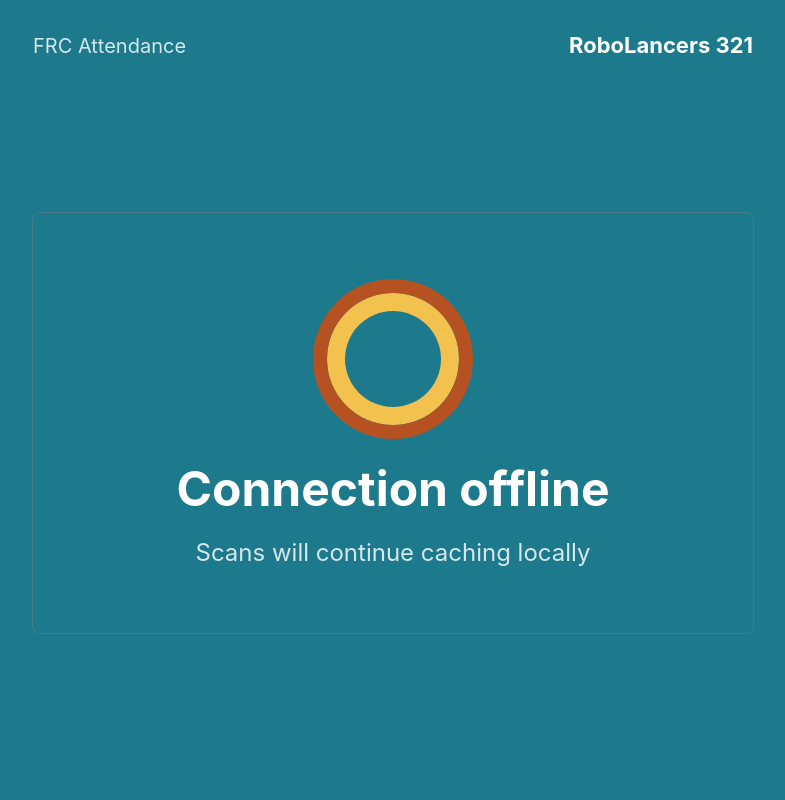
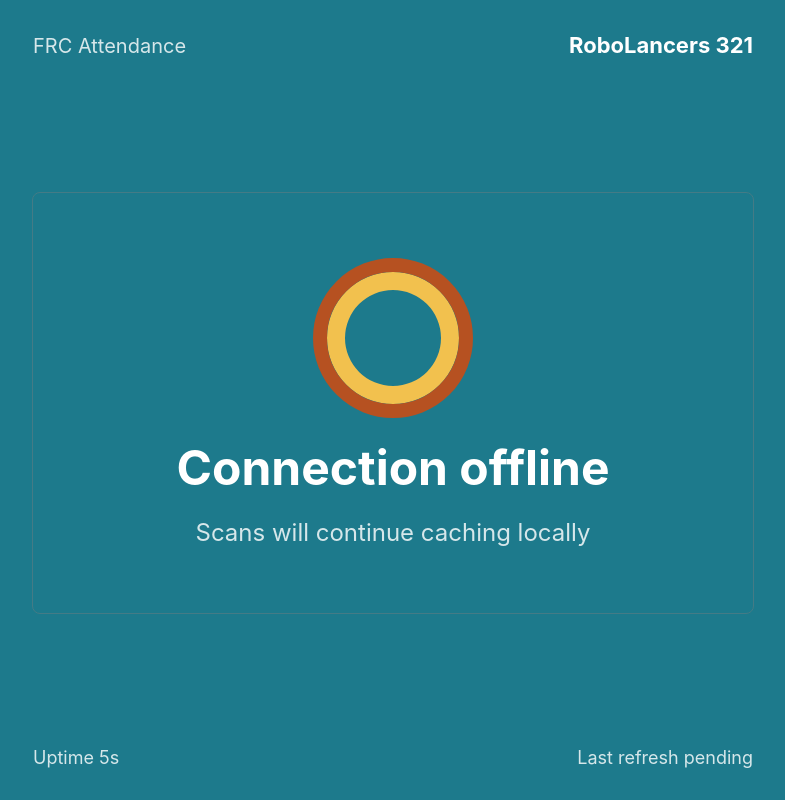
Before and after one commit to isriah/FRC-Attendance-System, a React (Vite) app in the folder apps/kiosk/: page / in a window 1280 px wide. Shown: the whole page, without its empty margins (247-1032 px from the left). Built offline with nearby package versions, Linux system fonts and the light colour scheme; no server answers.

Commit message:
Add kiosk debug uptime counter

```diff
--- a/apps/kiosk/src/ui/App.tsx
+++ b/apps/kiosk/src/ui/App.tsx
@@ -26,6 +26,9 @@ const kioskBrand = {
 
 function KioskApp() {
   const [state, setState] = useState<KioskDisplayState>(readyState);
+  const [startedAt] = useState(() => Date.now());
+  const [lastRefreshAt, setLastRefreshAt] = useState<number>();
+  const [now, setNow] = useState(() => Date.now());
 
   useEffect(() => {
     const root = document.documentElement;
@@ -43,6 +46,7 @@ function KioskApp() {
         if (!response.ok) throw new Error(`Display state request failed: ${response.status}`);
         const next = (await response.json()) as KioskDisplayState;
         if (!isMounted) return;
+        setLastRefreshAt(Date.now());
         if (next.updatedAt && next.updatedAt !== lastSeenUpdate) {
           lastSeenUpdate = next.updatedAt;
           setState(next);
@@ -58,6 +62,11 @@ function KioskApp() {
       isMounted = false;
       window.clearInterval(timer);
     };
+  }, []);
+
+  useEffect(() => {
+    const timer = window.setInterval(() => setNow(Date.now()), 1000);
+    return () => window.clearInterval(timer);
   }, []);
 
   useEffect(() => {
@@ -77,6 +86,10 @@ function KioskApp() {
         <h1>{state.message}</h1>
         <p>{state.detail}</p>
       </section>
+      <footer className="debug-status" aria-label="Kiosk debug timing">
+        <span>Uptime {formatDuration(now - startedAt)}</span>
+        <span>{lastRefreshAt ? `Last refresh ${formatDuration(now - lastRefreshAt)} ago` : "Last refresh pending"}</span>
+      </footer>
     </main>
   );
 }
@@ -85,4 +98,15 @@ function apiBaseUrl() {
   return `${window.location.protocol}//${window.location.hostname}:8787`;
 }
 
+function formatDuration(milliseconds: number) {
+  const totalSeconds = Math.max(0, Math.floor(milliseconds / 1000));
+  const hours = Math.floor(totalSeconds / 3600);
+  const minutes = Math.floor((totalSeconds % 3600) / 60);
+  const seconds = totalSeconds % 60;
+
+  if (hours > 0) return `${hours}h ${minutes}m ${seconds}s`;
+  if (minutes > 0) return `${minutes}m ${seconds}s`;
+  return `${seconds}s`;
+}
+
 createRoot(document.getElementById("root")!).render(<KioskApp />);
--- a/apps/kiosk/src/ui/styles.css
+++ b/apps/kiosk/src/ui/styles.css
@@ -29,7 +29,7 @@ body,
 .kiosk-shell {
   min-height: 100%;
   display: grid;
-  grid-template-rows: auto 1fr;
+  grid-template-rows: auto 1fr auto;
   align-items: center;
   justify-items: center;
   padding: 32px;
@@ -122,3 +122,14 @@ p {
   font-size: 24px;
   color: var(--muted-color);
 }
+
+.debug-status {
+  width: min(720px, 100%);
+  display: flex;
+  justify-content: space-between;
+  flex-wrap: wrap;
+  gap: 16px;
+  margin-top: 20px;
+  color: var(--muted-color);
+  font-size: 18px;
+}
```
